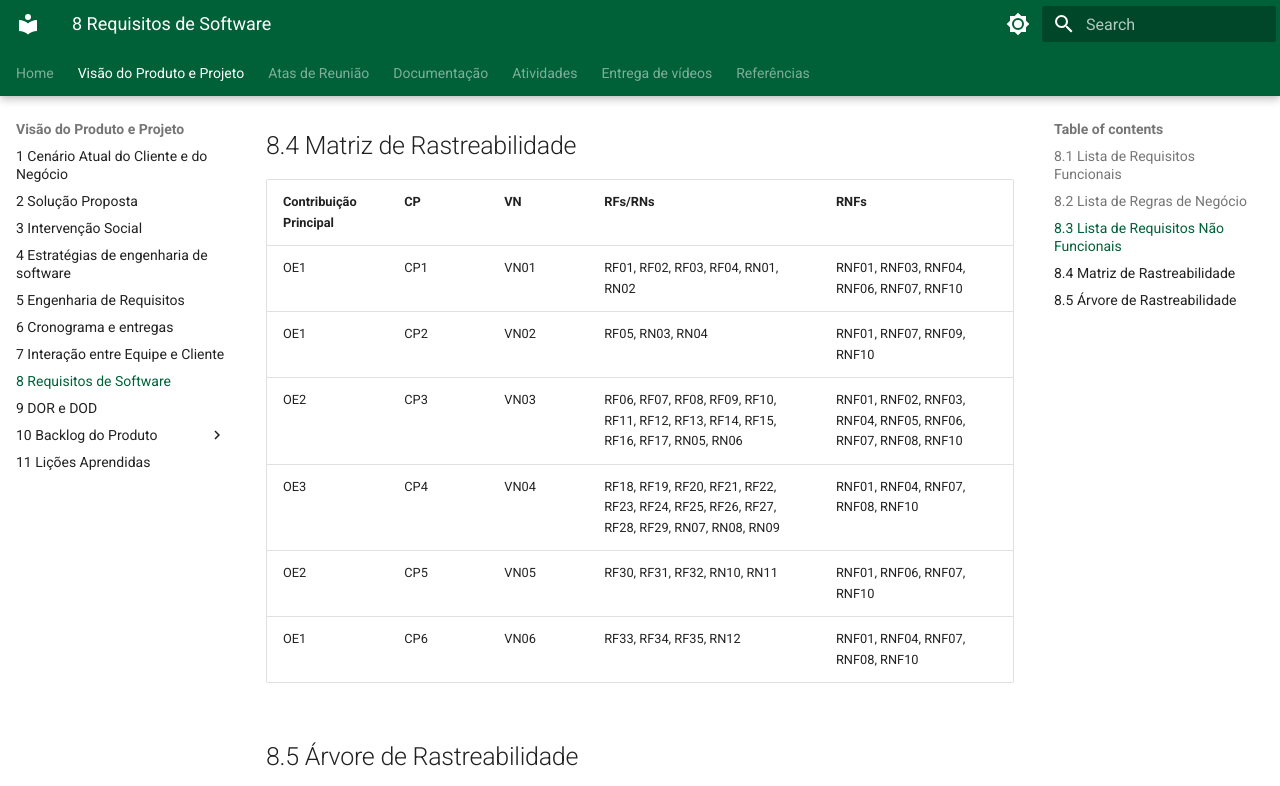
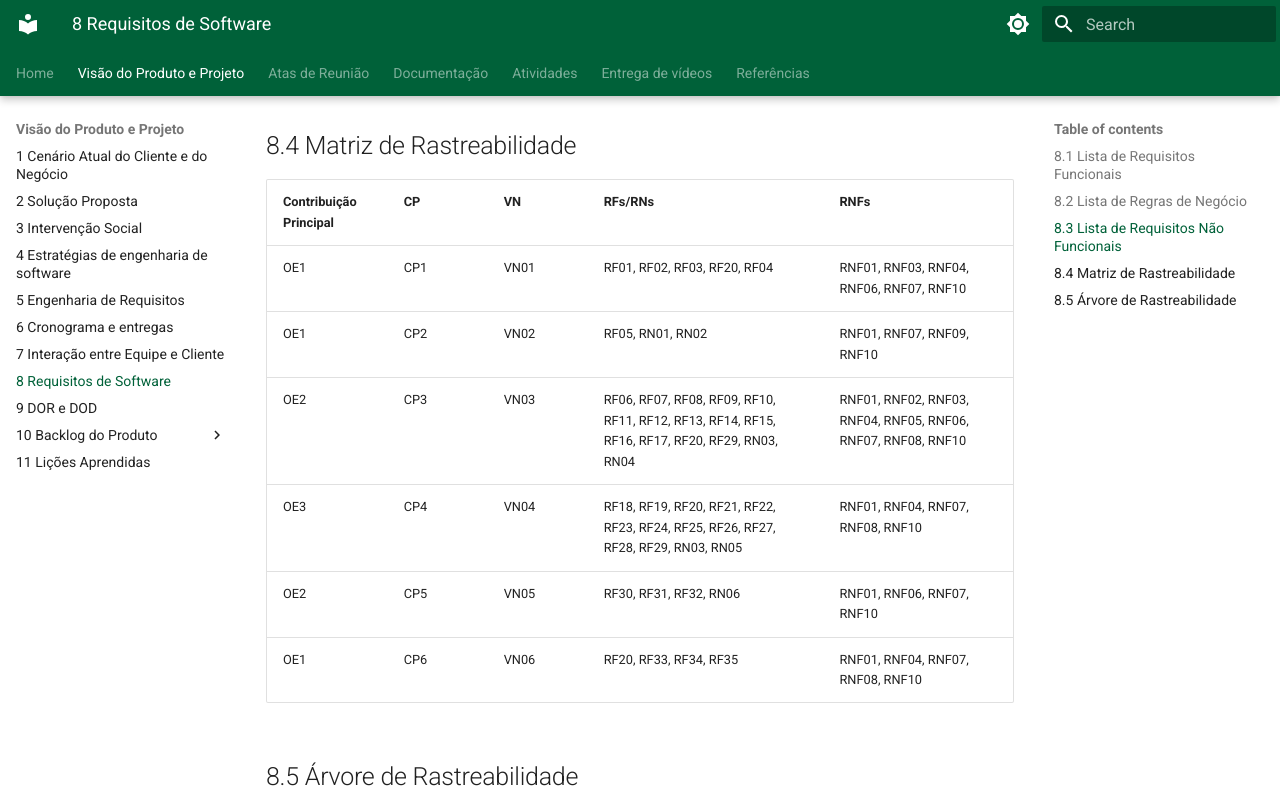
Before and after one commit to mdsreq-fga-unb/REQ-2026.2-T01-IBRADA-NET, an MkDocs documentation site: the page built from docs/documento-visao/8_requisitos.md, in a window 1280 px wide and 900 px high, scrolled down 5543 px, cut to the strip 0-786 px from the top of the window. Built offline with MkDocs 1.6.1 and Material for MkDocs 9.7.7, drawn with Linux system fonts in a browser that asks for light colours.

```diff
--- a/docs/documento-visao/8_requisitos.md
+++ b/docs/documento-visao/8_requisitos.md
@@ -74,12 +74,12 @@ A classificação desses requisitos e a apuração da declaração se econtra na
 
 | Contribuição Principal | CP | VN | RFs/RNs | RNFs |
 | --- | --- | --- | --- | --- |
-| OE1 | CP1 | VN01 | RF01, RF02, RF03, RF04, RN01, RN02 | RNF01, RNF03, RNF04, RNF06, RNF07, RNF10 |
-| OE1 | CP2 | VN02 | RF05, RN03, RN04 | RNF01, RNF07, RNF09, RNF10 |
-| OE2 | CP3 | VN03 | RF06, RF07, RF08, RF09, RF10, RF11, RF12, RF13, RF14, RF15, RF16, RF17, RN05, RN06 | RNF01, RNF02, RNF03, RNF04, RNF05, RNF06, RNF07, RNF08, RNF10 |
-| OE3 | CP4 | VN04 | RF18, RF19, RF20, RF21, RF22, RF23, RF24, RF25, RF26, RF27, RF28, RF29, RN07, RN08, RN09 | RNF01, RNF04, RNF07, RNF08, RNF10 |
-| OE2 | CP5 | VN05 | RF30, RF31, RF32, RN10, RN11 | RNF01, RNF06, RNF07, RNF10 |
-| OE1 | CP6 | VN06 | RF33, RF34, RF35, RN12 | RNF01, RNF04, RNF07, RNF08, RNF10 |
+| OE1 | CP1 | VN01 | RF01, RF02, RF03, RF20, RF04 | RNF01, RNF03, RNF04, RNF06, RNF07, RNF10 |
+| OE1 | CP2 | VN02 | RF05, RN01, RN02 | RNF01, RNF07, RNF09, RNF10 |
+| OE2 | CP3 | VN03 | RF06, RF07, RF08, RF09, RF10, RF11, RF12, RF13, RF14, RF15, RF16, RF17, RF20, RF29, RN03, RN04 | RNF01, RNF02, RNF03, RNF04, RNF05, RNF06, RNF07, RNF08, RNF10 |
+| OE3 | CP4 | VN04 | RF18, RF19, RF20, RF21, RF22, RF23, RF24, RF25, RF26, RF27, RF28, RF29, RN03, RN05 | RNF01, RNF04, RNF07, RNF08, RNF10 |
+| OE2 | CP5 | VN05 | RF30, RF31, RF32, RN06 | RNF01, RNF06, RNF07, RNF10 |
+| OE1 | CP6 | VN06 | RF20, RF33, RF34, RF35 | RNF01, RNF04, RNF07, RNF08, RNF10 |
 
 ## 8.5 Árvore de Rastreabilidade
 
```
Also changed, not shown: docs/documento-visao/10_backlog.md (+26 -0 lines).
